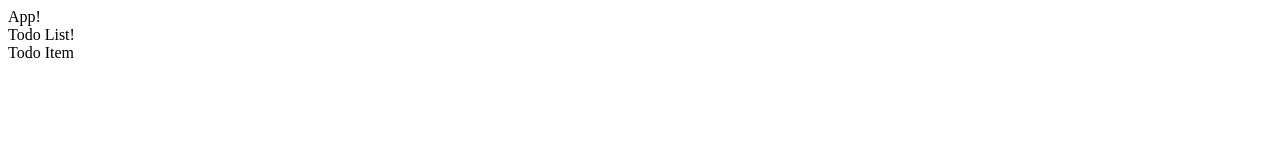
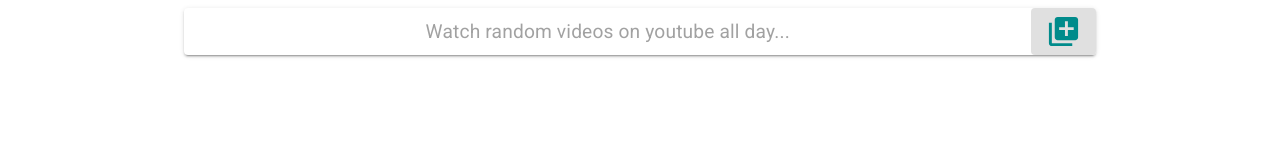
Before and after one commit to J-HernandezInzunza/The-Next-ToDo-App, a React app: page / in a window 1280 px wide. Built offline with nearby package versions, Linux system fonts and the light colour scheme.

Commit message:
additional styling changes to the AddToDo Input component, mapped each entry to a new ToDoItem component to be rendered in the ToDoList, next steps are to expand and style the ToDoItem component, right now it is just a div with some text value, once the basic logic is in place I will explore testing the fundamental application

```diff
--- /dev/null
+++ b/src/components/AddTodoInput.js
@@ -0,0 +1,38 @@
+import React from 'react';
+import '../styles/AddTodoInput.scss';
+import { Paper, InputBase, Button } from '@material-ui/core';
+import LibraryAddIcon from '@material-ui/icons/LibraryAdd';
+
+class AddTodoInput extends React.Component {
+  state = { inputText: '' };
+
+  onFormSubmit = (event) => {
+    event.preventDefault();
+
+    this.props.onFormSubmit(this.state.inputText);
+    this.setState({ inputText: '' });
+  };
+
+  onInputChange = (event) => {
+    this.setState({ inputText: event.target.value });
+  };
+
+  render() {
+    return (
+      <Paper elevation={2} component="form" id="form" onSubmit={this.onFormSubmit}>
+        <InputBase
+          className="input-base"
+          placeholder="Watch random videos on youtube all day..."
+          onChange={this.onInputChange}
+          value={this.state.inputText}
+          required
+        ></InputBase>
+        <Button className="add-button" variant="contained" type="submit">
+          <LibraryAddIcon fontSize="large" />
+        </Button>
+      </Paper>
+    );
+  }
+}
+
+export default AddTodoInput;
--- a/src/components/App.js
+++ b/src/components/App.js
@@ -1,13 +1,26 @@
 import React from 'react';
 import TodoList from './TodoList';
+import AddTodoInput from './AddTodoInput';
+import { Container } from '@material-ui/core';
+import '../styles/App.scss';
 
 class App extends React.Component {
+  state = { todoList: [] };
+
+  onTodoSubmit = (todoItem) => {
+    this.setState((state) => {
+      const newTodoList = [...state.todoList, todoItem];
+
+      return { todoList: newTodoList };
+    });
+  };
+
   render() {
     return (
-      <div>
-        App!
-        <TodoList />
-      </div>
+      <Container maxWidth="md" id="container">
+        <AddTodoInput onFormSubmit={this.onTodoSubmit} />
+        <TodoList todoList={this.state.todoList} />
+      </Container>
     );
   }
 }
--- a/src/components/TodoItem.js
+++ b/src/components/TodoItem.js
@@ -1,7 +1,7 @@
 import React from 'react';
 
-const TodoItem = () => {
-  return <div>Todo Item</div>;
+const TodoItem = ({ text }) => {
+  return <div>{text}</div>;
 };
 
 export default TodoItem;
--- a/src/components/TodoList.js
+++ b/src/components/TodoList.js
@@ -1,13 +1,10 @@
 import React from 'react';
 import TodoItem from './TodoItem';
 
-const TodoList = () => {
-  return (
-    <div>
-      Todo List!
-      <TodoItem />
-    </div>
-  );
+const TodoList = ({ todoList }) => {
+  const renderedTodoItems = todoList.map((todoItem) => <TodoItem text={todoItem} />);
+
+  return <div>{renderedTodoItems}</div>;
 };
 
 export default TodoList;
--- a/src/styles/AddTodoInput.scss
+++ b/src/styles/AddTodoInput.scss
@@ -1,9 +1,13 @@
 #form {
   display: flex;
-  align-items: center;
 
-  .input {
+  .input-base {
     width: 100%;
+
+    input {
+      text-align: center;
+      font-size: larger;
+    }
   }
 
   .add-button {
```
